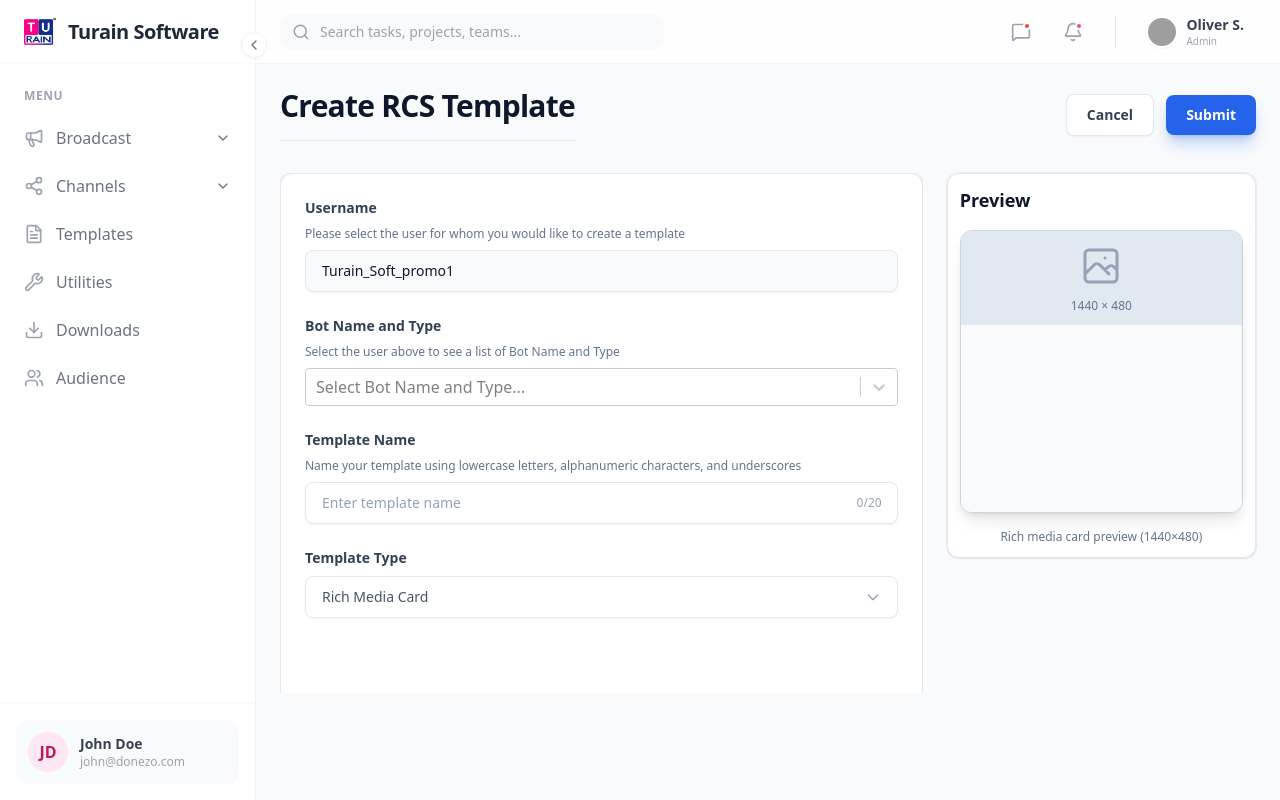
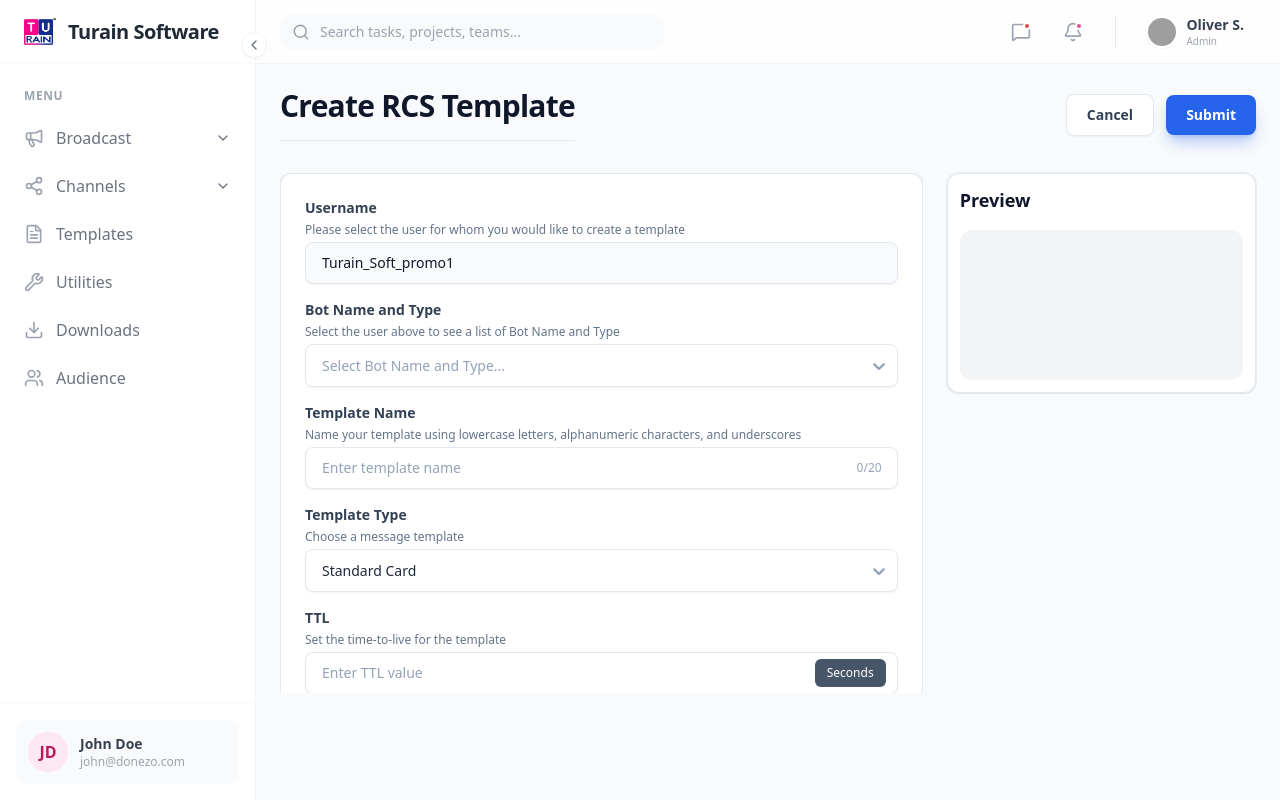
Before and after one commit to jhantu626/rcs-panel, a React (Vite) app: page /create-templates in a window 1280 px wide. Built offline with nearby package versions, Linux system fonts and the light colour scheme; grey boxes are pictures that could not be loaded.

Commit message:
completed before the btn

```diff
--- a/src/pages/templates/CreateTemplates.jsx
+++ b/src/pages/templates/CreateTemplates.jsx
@@ -1,14 +1,108 @@
 import React, { useState } from "react";
 import Select from "react-select";
+import { validateName } from "../../utils/validations";
 const options = [
   { value: "chocolate", label: "Chocolate" },
   { value: "strawberry", label: "Strawberry" },
   { value: "vanilla", label: "Vanilla" },
 ];
+const templateTypeOptions = [
+  { value: "standard", label: "Standard Card" },
+  { value: "rich", label: "Rich Media Card" },
+  { value: "carousel", label: "Carousel" },
+];
+
+const customSelectStyles = {
+  control: (base, state) => ({
+    ...base,
+    backgroundColor: "white",
+    borderColor: state.isFocused ? "#3b82f6" : "#e2e8f0",
+    borderRadius: "0.5rem",
+    minHeight: "42px",
+    boxShadow: state.isFocused
+      ? "0 0 0 3px rgba(59, 130, 246, 0.1)"
+      : "0 1px 2px 0 rgba(0, 0, 0, 0.05)",
+    "&:hover": {
+      borderColor: "#3b82f6",
+    },
+    cursor: "pointer",
+    transition: "all 0.2s",
+  }),
+  valueContainer: (base) => ({
+    ...base,
+    padding: "0.625rem 1rem", // py-2.5 px-4
+  }),
+  input: (base) => ({
+    ...base,
+    margin: "0",
+    padding: "0",
+    color: "#1e293b",
+    fontSize: "0.875rem", // text-sm
+  }),
+  placeholder: (base) => ({
+    ...base,
+    color: "#94a3b8",
+    fontSize: "0.875rem", // text-sm
+    margin: "0",
+  }),
+  singleValue: (base) => ({
+    ...base,
+    color: "#1e293b",
+    fontSize: "0.875rem", // text-sm
+    margin: "0",
+  }),
+  dropdownIndicator: (base, state) => ({
+    ...base,
+    color: state.isFocused ? "#3b82f6" : "#94a3b8",
+    padding: "0.5rem",
+    "&:hover": {
+      color: "#3b82f6",
+    },
+    transition: "all 0.2s",
+  }),
+  indicatorSeparator: () => ({
+    display: "none",
+  }),
+  menu: (base) => ({
+    ...base,
+    borderRadius: "0.5rem",
+    boxShadow:
+      "0 10px 15px -3px rgba(0, 0, 0, 0.1), 0 4px 6px -2px rgba(0, 0, 0, 0.05)",
+    border: "1px solid #e2e8f0",
+    overflow: "hidden",
+    marginTop: "0.25rem",
+  }),
+  menuList: (base) => ({
+    ...base,
+    padding: "0.25rem",
+  }),
+  option: (base, state) => ({
+    ...base,
+    backgroundColor: state.isSelected
+      ? "#3b82f6"
+      : state.isFocused
+        ? "#eff6ff"
+        : "white",
+    color: state.isSelected ? "white" : "#1e293b",
+    cursor: "pointer",
+    fontSize: "0.875rem", // text-sm
+    padding: "0.625rem 0.75rem",
+    "&:active": {
+      backgroundColor: "#3b82f6",
+    },
+  }),
+};
 
 const CreateTemplates = () => {
   //STATE VARIABLES
   const [templateName, setTemplateName] = useState("");
+  const [selectedTemplateType, setSelectedTemplateType] = useState(
+    templateTypeOptions[0],
+  );
+  const [body, setBody] = useState("");
+
+  // UNSTATE COUNT VARIBALES
+  const [bodyVariableCount, setBodyVariableCount] = useState(1);
 
   return (
     <div className="min-h-screen bg-[#F8FAFC] font-sans text-slate-800">
@@ -36,9 +130,9 @@ const CreateTemplates = () => {
       <div className="grid grid-cols-1 lg:grid-cols-12 gap-6 h-[calc(100vh-280px)]">
         {/* LEFT PANEL - FORM (SCROLLABLE) */}
         <div className="lg:col-span-8 overflow-y-auto">
-          <div className="rounded-xl border border-slate-200 bg-white shadow-sm ring-1 ring-slate-900/5 p-6 space-y-6">
+          <div className="rounded-xl border border-slate-200 bg-white shadow-sm ring-1 ring-slate-900/5 p-6 space-y-4">
             {/* SECTION 1 - Username */}
-            <div className="space-y-2">
+            <div className="space-y-1">
               <label className="block text-sm font-semibold text-slate-700">
                 Username
               </label>
@@ -57,8 +151,7 @@ const CreateTemplates = () => {
               />
             </div>
 
-            {/* SECTION 2 - Bot Name and Type */}
-            <div className="space-y-2">
+            <div className="space-y-1">
               <label className="block text-sm font-semibold text-slate-700">
                 Bot Name and Type
               </label>
@@ -68,14 +161,14 @@ const CreateTemplates = () => {
               <div className="relative">
                 <Select
                   options={options}
+                  styles={customSelectStyles}
                   placeholder="Select Bot Name and Type..."
                   classNamePrefix="react-select"
                 />
               </div>
             </div>
 
-            {/* SECTION 3 - Template Name */}
-            <div className="space-y-2">
+            <div className="space-y-1">
               <label className="block text-sm font-semibold text-slate-700">
                 Template Name
               </label>
@@ -96,37 +189,113 @@ const CreateTemplates = () => {
                   className="block w-full rounded-lg border border-slate-200 bg-white px-4 py-2.5 pr-16 text-sm text-slate-900 placeholder:text-slate-400 focus:border-blue-500 focus:ring-2 focus:ring-blue-500/20 focus:outline-none shadow-sm"
                 />
                 <div className="absolute inset-y-0 right-0 flex items-center pr-4 pointer-events-none">
-                  <span className="text-xs text-slate-400">{templateName.length}/20</span>
+                  <span className="text-xs text-slate-400">
+                    {templateName.length}/20
+                  </span>
+                </div>
+              </div>
+              <label className="text-xs text-red-500">
+                {templateName.length > 0 &&
+                  !validateName(templateName) &&
+                  "Invalid name"}
+              </label>
+            </div>
+
+            <div className="space-y-1">
+              <label className="block text-sm font-semibold text-slate-700">
+                Template Type
+              </label>
+              <p className="text-xs text-slate-500">
+                Choose a message template
+              </p>
+              <div className="relative">
+                <Select
+                  value={selectedTemplateType}
+                  onChange={(option) => setSelectedTemplateType(option)}
+                  options={templateTypeOptions}
+                  styles={customSelectStyles}
+                  placeholder="Select Template Type..."
+                  classNamePrefix="react-select"
+                />
+              </div>
+            </div>
+
+            {/* TTL Section */}
+            <div className="space-y-1">
+              <label className="block text-sm font-semibold text-slate-700">
+                TTL
+              </label>
+              <p className="text-xs text-slate-500">
+                Set the time-to-live for the template
+              </p>
+              <div className="relative">
+                <input
+                  type="number"
+                  placeholder="Enter TTL value"
+                  className="block w-full rounded-lg border border-slate-200 bg-white px-4 py-2.5 pr-24 text-sm text-slate-900 placeholder:text-slate-400 focus:border-blue-500 focus:ring-2 focus:ring-blue-500/20 focus:outline-none shadow-sm"
+                />
+                <div className="absolute inset-y-0 right-0 flex items-center pr-3">
+                  <span className="rounded-md bg-slate-600 px-3 py-1.5 text-xs font-medium text-white">
+                    Seconds
+                  </span>
                 </div>
               </div>
             </div>
 
-            {/* SECTION 4 - Template Type */}
-            <div className="space-y-2">
+            {selectedTemplateType.value === "standard" && (
+              <>
+                {/* Body Section */}
+                <div className="space-y-1">
+                  <div className="flex items-center justify-between">
                     <label className="block text-sm font-semibold text-slate-700">
-                Template Type
+                      Body
                     </label>
+                  </div>
+                  <p className="text-xs text-slate-500">
+                    Enter the text for your message
+                  </p>
                   <div className="relative">
-                <div className="flex items-center justify-between rounded-lg border border-slate-200 bg-white px-4 py-2.5 shadow-sm cursor-not-allowed hover:border-blue-400 transition-all">
-                  <span className="text-sm text-slate-600">
-                    Rich Media Card
+                    <textarea
+                      placeholder="Enter the body text"
+                      className="block w-full rounded-lg border border-slate-200 bg-white px-4 py-2.5 pr-16 text-sm text-slate-900 placeholder:text-slate-400 focus:border-blue-500 focus:ring-2 focus:ring-blue-500/20 focus:outline-none shadow-sm resize-none min-h-[120px]"
+                      maxLength={2000}
+                      value={body}
+                      onChange={(e) => {
+                        e.target.value.length <= 2000 &&
+                          setBody(e.target.value);
+                        if (!e.target.value) {
+                          setBodyVariableCount(1);
+                        }
+                      }}
+                    />
+                    <div className="absolute bottom-3 right-3 pointer-events-none">
+                      <span className="text-xs text-slate-400">
+                        {body.length}/2500
                       </span>
-                  <svg
-                    className="h-4 w-4 text-slate-400"
-                    fill="none"
-                    stroke="currentColor"
-                    viewBox="0 0 24 24"
-                  >
-                    <path
-                      strokeLinecap="round"
-                      strokeLinejoin="round"
-                      strokeWidth={2}
-                      d="M19 9l-7 7-7-7"
-                    />
-                  </svg>
                     </div>
                   </div>
+                  <div className="flex justify-end">
+                    <button
+                      className="flex items-center gap-1 rounded-md border border-slate-200 bg-white px-3 py-1.5 text-xs font-medium
+                    text-slate-700 shadow-sm hover:bg-slate-50 hover:border-blue-500
+                    hover:text-blue-600 transition-all"
+                      onClick={() => {
+                        const newText = `[custom_param_desc_${bodyVariableCount}]`;
+
+                        if (body.length + newText.length <= 2500) {
+                          setBody((prev) => prev + newText);
+                          setBodyVariableCount((prev) => prev + 1);
+                        }
+                      }}
+                    >
+                      + Variable
+                    </button>
                   </div>
+                </div>
+              </>
+            )}
+
+
 
             {/* EXTRA SPACING FOR SCROLL DEMONSTRATION */}
             <div className="h-20"></div>
@@ -140,6 +309,18 @@ const CreateTemplates = () => {
               Preview
             </h2>
 
+            {selectedTemplateType.value === "standard" && (
+              <>
+                <div className="rounded-xl bg-gray-100 shadow-none overflow-y-auto min-h-[150px] max-h-[300px] px-6 py-6">
+                  <p className="text-sm text-slate-700 leading-relaxed break-words overflow-wrap-anywhere">
+                    {body}
+                  </p>
+                </div>
+              </>
+            )}
+
+            {selectedTemplateType.value === "rich" && (
+              <>
                 {/* RCS Card Preview Mock - Total height = Image width */}
                 <div className="rounded-xl border border-slate-300 bg-white shadow-lg overflow-hidden">
                   {/* Top Media Block - 3:1 Aspect Ratio (1440x480) */}
@@ -179,6 +360,8 @@ const CreateTemplates = () => {
                 <p className="mt-4 text-xs text-center text-slate-500">
                   Rich media card preview (1440×480)
                 </p>
+              </>
+            )}
           </div>
         </div>
       </div>
--- /dev/null
+++ b/src/utils/validations.js
@@ -0,0 +1,14 @@
+const validateName = (name) => {
+  if (typeof name !== "string") return false;
+
+  // Trim spaces from start and end
+  name = name.trim();
+
+  // Name must not be empty and should contain only letters and spaces
+  const nameRegex = /^[A-Za-z\s]+$/;
+
+  return nameRegex.test(name);
+};
+
+
+export {validateName}
```
Lines whose indentation alone changed are shown as unchanged.
